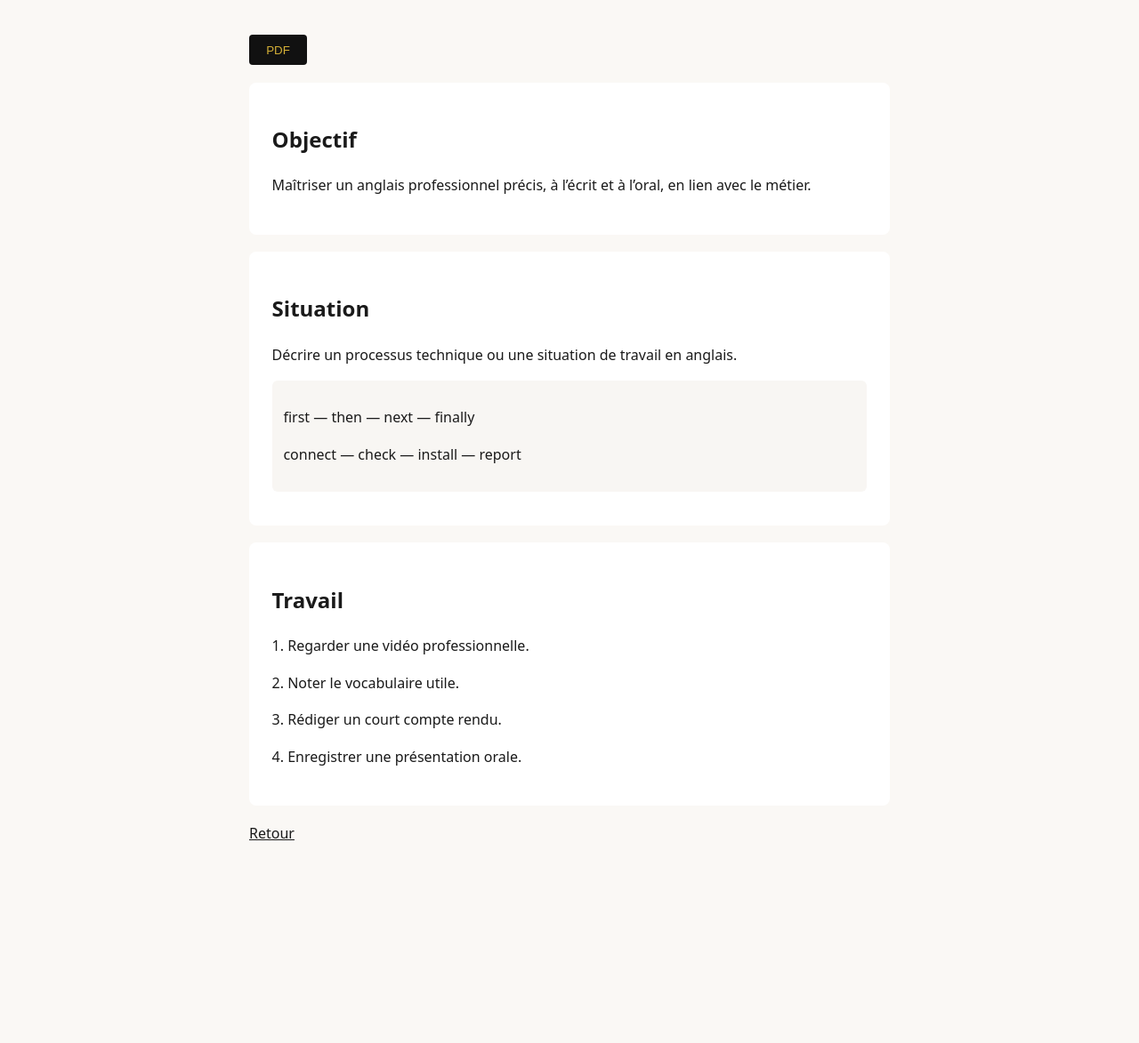
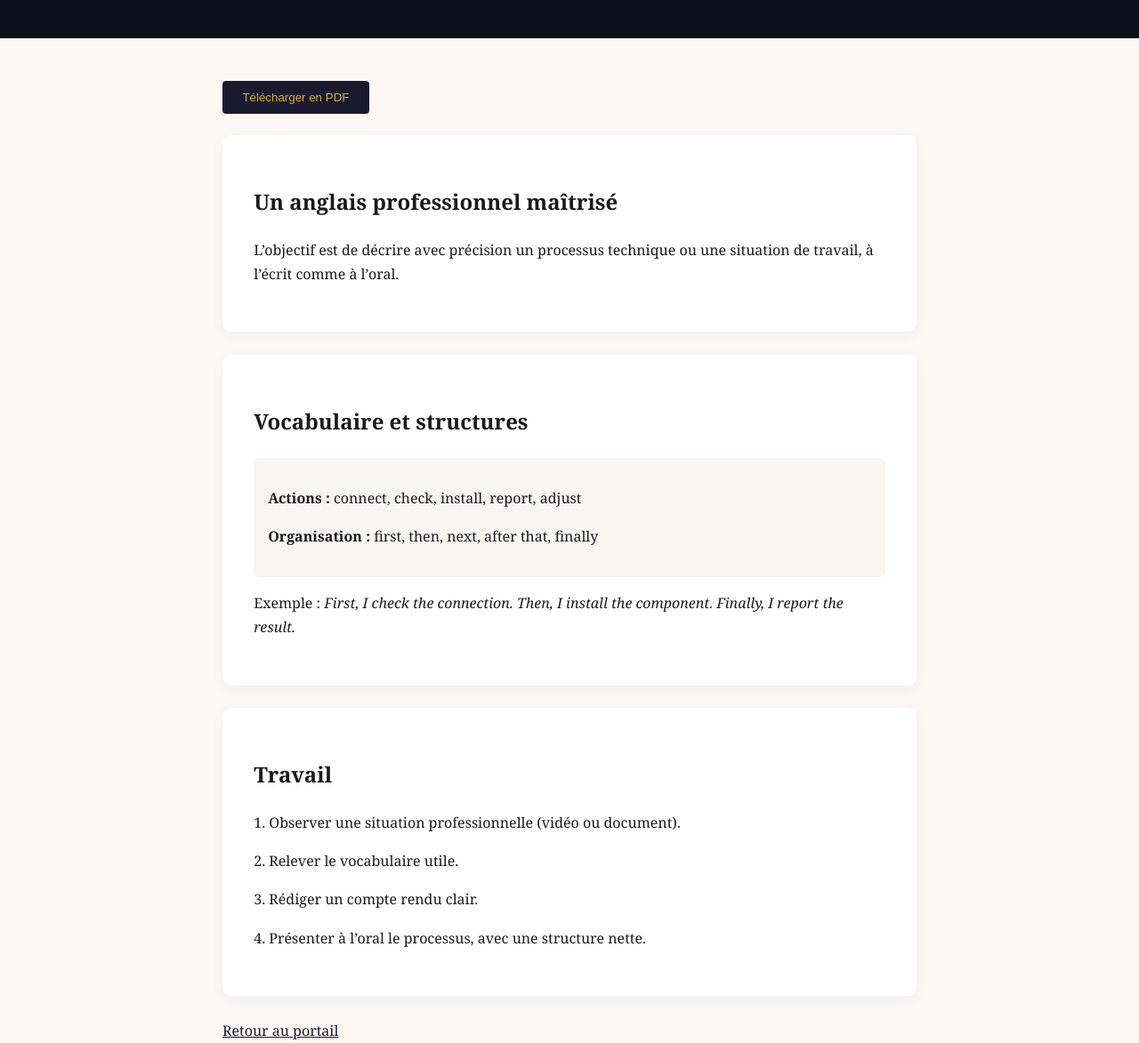
Before and after one commit to caropaolipompougnac84-code/fetes-monde-anglophone, a website: page public/bacpro-anglais.html in a window 1280 px wide. Shown: the part 180-1353 px from the top of the page at 89% size. Before the commit the page ends 1171 px from the top, so only its background shows below. Drawn offline with Linux system fonts and the light colour scheme.

Commit message:
Elevate bac pro English page

```diff
--- a/public/bacpro-anglais.html
+++ b/public/bacpro-anglais.html
@@ -4,40 +4,44 @@
 <meta charset="UTF-8">
 <title>Bac pro — Anglais</title>
 <style>
-body{font-family:system-ui,sans-serif;margin:0;background:#faf8f5;color:#1a1a1a;line-height:1.6}
-.hero{background:#111;color:#fff;padding:4rem 1.5rem;text-align:center}
-.hero h1{margin:0;font-weight:400;font-size:2rem}
-.content{max-width:720px;margin:2.5rem auto;padding:0 1.2rem}
-.section{background:#fff;padding:1.6rem;margin-bottom:1.2rem;border-radius:8px}
-.pdf-btn{background:#111;color:#d4af37;border:none;padding:.6rem 1.2rem;border-radius:4px;cursor:pointer;margin-bottom:1.2rem}
-.vocab{background:#f8f6f3;padding:.8rem;border-radius:6px;margin:.8rem 0}
-a{color:#1a1a1a}
+body{font-family:Georgia,serif;margin:0;background:#faf8f5;color:#1a1a1a;line-height:1.7}
+.hero{background:#0f0f1a;color:#f5f0e8;padding:5rem 1.5rem;text-align:center}
+.hero h1{margin:0;font-weight:300;letter-spacing:1px;font-size:2.3rem}
+.content{max-width:780px;margin:3rem auto;padding:0 1.5rem}
+.section{background:#fff;padding:2.2rem;margin-bottom:1.6rem;border-radius:10px;box-shadow:0 4px 16px rgba(0,0,0,.04)}
+.pdf-btn{background:#1a1a2e;color:#d4af37;border:none;padding:.7rem 1.4rem;border-radius:4px;cursor:pointer;margin-bottom:1.5rem}
+.vocab{background:#f8f6f3;padding:1rem;border-radius:6px;margin:1rem 0}
+a{color:#1a1a2e}
 </style>
 </head>
 <body>
 <div class="hero"><h1>Bac pro — Anglais</h1></div>
 <div class="content">
-<button class="pdf-btn" onclick="window.print()">PDF</button>
+<button class="pdf-btn" onclick="window.print()">Télécharger en PDF</button>
+
 <div class="section">
-<h2>Objectif</h2>
-<p>Maîtriser un anglais professionnel précis, à l’écrit et à l’oral, en lien avec le métier.</p>
+<h2>Un anglais professionnel maîtrisé</h2>
+<p>L’objectif est de décrire avec précision un processus technique ou une situation de travail, à l’écrit comme à l’oral.</p>
 </div>
+
 <div class="section">
-<h2>Situation</h2>
-<p>Décrire un processus technique ou une situation de travail en anglais.</p>
+<h2>Vocabulaire et structures</h2>
 <div class="vocab">
-<p>first — then — next — finally</p>
-<p>connect — check — install — report</p>
+<p><strong>Actions :</strong> connect, check, install, report, adjust</p>
+<p><strong>Organisation :</strong> first, then, next, after that, finally</p>
 </div>
+<p>Exemple : <em>First, I check the connection. Then, I install the component. Finally, I report the result.</em></p>
 </div>
+
 <div class="section">
 <h2>Travail</h2>
-<p>1. Regarder une vidéo professionnelle.</p>
-<p>2. Noter le vocabulaire utile.</p>
-<p>3. Rédiger un court compte rendu.</p>
-<p>4. Enregistrer une présentation orale.</p>
+<p>1. Observer une situation professionnelle (vidéo ou document).</p>
+<p>2. Relever le vocabulaire utile.</p>
+<p>3. Rédiger un compte rendu clair.</p>
+<p>4. Présenter à l’oral le processus, avec une structure nette.</p>
 </div>
-<a href="/">Retour</a>
+
+<a href="/">Retour au portail</a>
 </div>
 </body>
 </html>
```
